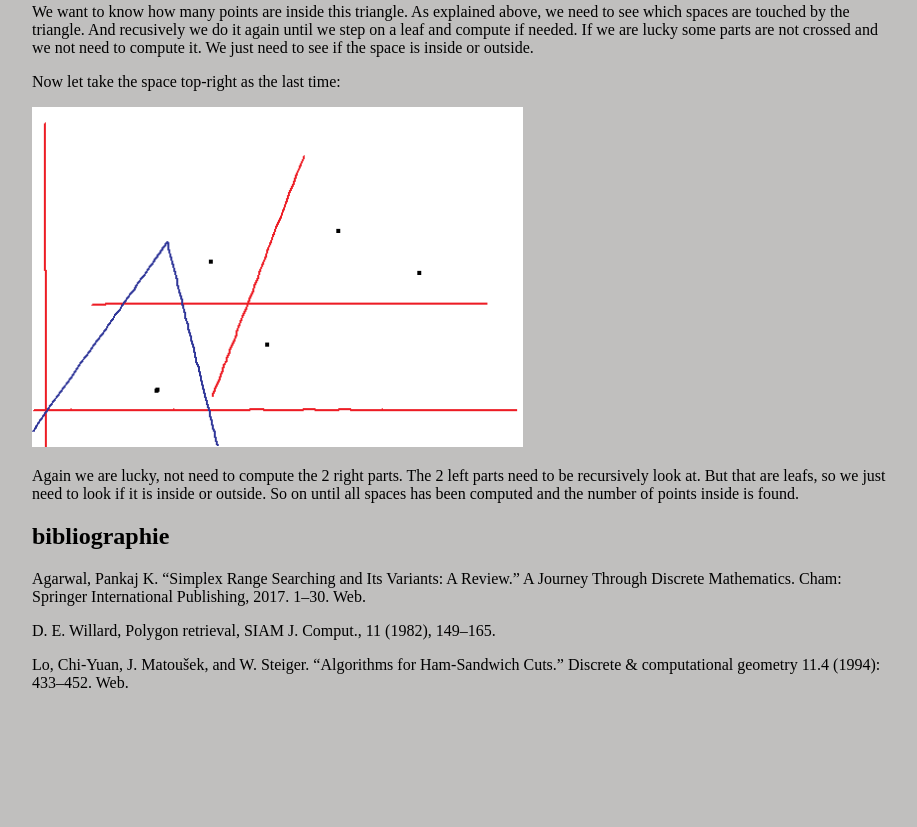
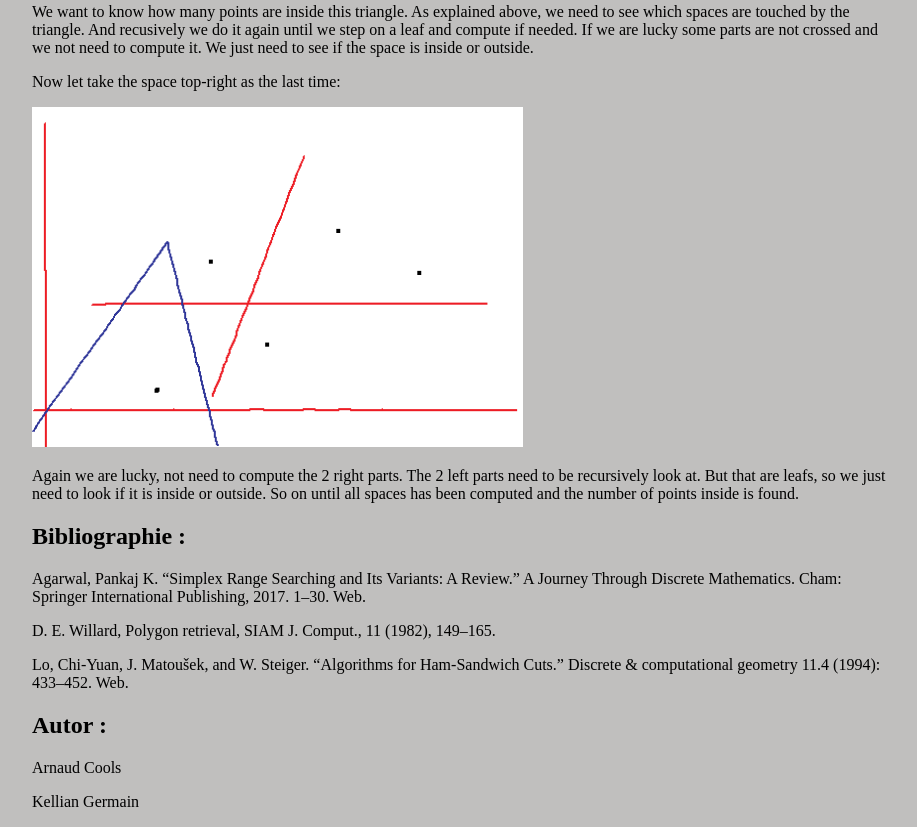
Before and after one commit to yiren1023/ComputalGeometry, a plain HTML site: page page.html in a window 1280 px wide. Shown: the part 5530-6357 px from the top of the page, without its empty margins (176-1093 px from the left). Before the commit the page ends 6238 px from the top, so only its background shows below. Drawn offline with nearby package versions, Linux system fonts and the light colour scheme.

Commit message:
Add files via upload
add author

```diff
--- a/page.html
+++ b/page.html
@@ -138,10 +138,13 @@
         <img class="image" src="image/image8.png">
         <p>Again we are lucky, not need to compute the 2 right parts. The 2 left parts need to be recursively look at. But that are leafs, so we just need to look if it is inside or outside.
             So on until all spaces has been computed and the number of points inside is found.</p>
-        <h2>bibliographie</h2>
+        <h2>Bibliographie :</h2>
         <p>Agarwal, Pankaj K. “Simplex Range Searching and Its Variants: A Review.” A Journey Through Discrete Mathematics. Cham: Springer International Publishing, 2017. 1–30. Web.</p>
         <p>D. E. Willard, Polygon retrieval, SIAM J. Comput., 11 (1982), 149–165.</p>
         <p>Lo, Chi-Yuan, J. Matoušek, and W. Steiger. “Algorithms for Ham-Sandwich Cuts.” Discrete & computational geometry 11.4 (1994): 433–452. Web.</p>
+        <h2>Autor :</h2>
+        <p>Arnaud Cools</p>
+        <p>Kellian Germain</p>
     </div>
     <div id="game">
         <div id="gameExplanation">
```
